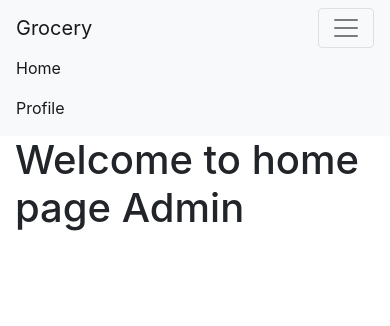
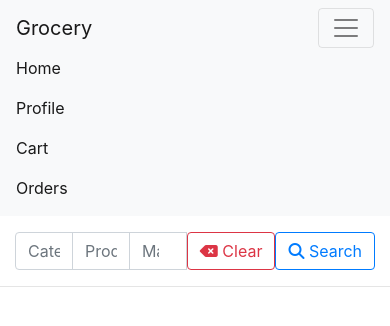
Before and after one commit to Harsh3107-123/grocery-store, a Flask app: page /home in a window 390 px wide, after a click that opens the changed part. Shown: the top 326 px of the page. Run offline with Flask 3, Linux system fonts and the light colour scheme; the visitor is signed in with stand-in values (Sample User, id 1).

Commit message:
completed

```diff
--- a/app.py
+++ b/app.py
@@ -5,6 +5,7 @@ from flask import Flask
 app = Flask(__name__)
 import config
 import models
+import api
 import routes
 # Check if the script is being run directly
 if __name__ == '__main__':
--- a/models.py
+++ b/models.py
@@ -31,8 +31,8 @@ class Product(db.Model):
     quantity = db.Column(db.Integer, nullable=False, default=0)
     man_date = db.Column(db.Date, nullable=False)
 
-    carts = db.relationship('Cart', backref='cart', lazy=True)
-    orders = db.relationship('Order', backref='order', lazy=True)
+    carts = db.relationship('Cart', backref='product', lazy=True)
+    orders = db.relationship('Order', backref='product', lazy=True)
 
 # creating cart model
 class Cart(db.Model):
@@ -40,6 +40,7 @@ class Cart(db.Model):
     user_id = db.Column(db.Integer, db.ForeignKey('user.id'), nullable=False)
     product_id = db.Column(db.Integer, db.ForeignKey('product.id'), nullable=False)
     quantity = db.Column(db.Integer, nullable=False, default=1)
+
 
 # creating transaction model
 class Transaction(db.Model):
--- a/requirements.txt
+++ b/requirements.txt
@@ -10,3 +10,4 @@ python-dotenv==1.1.0
 SQLAlchemy==2.0.41
 typing_extensions==4.14.0
 Werkzeug==3.1.3
+flask-restful
--- a/routes.py
+++ b/routes.py
@@ -7,13 +7,14 @@ from flask import render_template,request,redirect,url_for,flash,session
 
 # now import some important stuff from models for backend validation
 # it is good practise to  import only those things which are required in the file
-from models import User, db,Category,Product
+from models import *
 
 # for security important stuff from  werkzeug.security
 from werkzeug.security import generate_password_hash,check_password_hash
+
 from functools import wraps
-
-
+import csv
+from uuid import uuid4
 from datetime import datetime
 
 @app.route('/login')
@@ -47,7 +48,7 @@ def login_post():
     if user.is_admin:
         return redirect(url_for('admin'))
 
-    return redirect(url_for('index'))
+    return redirect(url_for('home'))
 
 # define route for the registeration of the user
 @app.route('/register')
@@ -151,8 +152,7 @@ def profile_post():
 def index():
 
     #check if the user is in the session or not(we can say that it is a cookie) this will not allow us to enter in the index page directly
-    return render_template("index.html")
-
+    return redirect(url_for('home'))
 #adding logout button in here
 @app.route('/logout')
 @login_required
@@ -165,14 +165,36 @@ def logout():
 @login_required
 def home():
     user=User.query.get(session['user_id'])
-    return render_template('home.html',user=user)
+    categories=Category.query.all()
+
+    cname=request.args.get('cname') or ''
+    pname=request.args.get('pname') or ''
+    price=request.args.get('price')
+
+    if price:
+        try:
+            price=float(price)
+        except ValueError:
+            flash("Invalid price")
+            return redirect(url_for('home'))
+        if price <=0:
+            flash("Invalid price")
+            return redirect(url_for('home'))
+
+
+    if cname:
+        categories=Category.query.filter(Category.name.ilike(f"%{cname}%")).all()
+
+    return render_template('home.html',user=user,categories=categories,cname=cname,pname=pname,price=price)
 
 
 @app.route('/admin')
 @admin_required
 def admin():
     categories=Category.query.all()
-    return render_template('admin.html',categories=categories)
+    category_names=[category.name for category in categories]
+    category_sizes=[len(category.products) for category in categories]
+    return render_template('admin.html',categories=categories,category_names=category_names,category_sizes=category_sizes)
 
 @app.route('/category/add')
 @admin_required
@@ -294,10 +316,7 @@ def add_product_post(category_id):
     return redirect(url_for('admin'))
 
 
-@app.route('/category/<int:id>')
-@admin_required
-def show_product(id):
-    return "show product"
+
 
 @app.route('/product/<int:id>/edit')
 @admin_required
@@ -365,3 +384,104 @@ def delete_product_post(id):
     db.session.commit()
     flash("category is deleted")
     return redirect(url_for('admin'))
+
+@app.route('/add_to_cart/<int:product_id>',methods=['POST'])
+@login_required
+def add_to_cart(product_id):
+    product=Product.query.get(product_id)
+    if not product:
+        flash("Product does not exist")
+        return redirect(url_for('index'))
+    quantity=request.form.get('quantity')
+    try:
+        quantity=int(quantity)
+    except ValueError:
+        flash('Invalid quantity')
+        return redirect(url_for('index'))
+    if quantity<=0 or quantity > product.quantity:
+        flash(f'Invalid quantity should be between 1 and {product.quantity}')
+        return redirect(url_for('index'))
+
+    cart=Cart.query.filter_by(user_id=session['user_id'],product_id=product_id).first()
+
+    if cart:
+        if quantity+cart.quantity>product.quantity:
+            flash(f"Invlaid quantity, Should be between 1 and {product.quantity} ")
+            return redirect(url_for('index'))
+        cart.quantity+=quantity
+    else:
+        cart=Cart(user_id=session['user_id'],product_id=product.id,quantity=quantity)
+        db.session.add(cart)
+    db.session.commit()
+    flash('product is added successfully to cart')
+    return redirect(url_for('index'))
+
+@app.route('/cart')
+@login_required
+def cart():
+    carts=Cart.query.filter_by(user_id=session['user_id']).all()
+    total_amount = sum([cart.product.price * cart.quantity for cart in carts])
+    return render_template('cart.html',carts=carts,total_amount=total_amount)
+
+@app.route('/cart/<int:id>/delete',methods=['POST'])
+@login_required
+def delete_cart(id):
+    cart=Cart.query.get(id)
+    if not cart:
+        flash("You do not have a cart with this id")
+        return redirect(url_for('cart'))
+    if cart.user_id!=session['user_id']:
+        flash("Your are not authorised")
+        return redirect(url_for('cart'))
+    db.session.delete(cart)
+    db.session.commit()
+    return redirect(url_for('cart'))
+
+@app.route('/checkout',methods=['POST'])
+@login_required
+def checkout():
+    carts = Cart.query.filter_by(user_id=session['user_id']).all()
+    if not carts:
+        flash('Cart is empty')
+        return redirect(url_for('cart'))
+
+    transaction = Transaction(user_id=session['user_id'], datetime=datetime.now())
+    for cart in carts:
+        order = Order(
+        transaction=transaction,
+        user_id=session['user_id'],  # use 'user_id', not 'user'
+        product_id=cart.product.id,  # use product_id, not product
+        quantity=cart.quantity,
+        price=cart.product.price
+    )
+        if cart.product.quantity < cart.quantity:
+            flash(f'Product {cart.product.name} is out of stock')
+            return redirect(url_for('delete_cart', id=cart.id))
+        cart.product.quantity -= cart.quantity
+        db.session.add(order)
+        db.session.delete(cart)
+    db.session.add(transaction)
+    db.session.commit()
+
+    flash('Order placed successfully')
+    return redirect(url_for('orders'))
+
+@app.route('/orders')
+@login_required
+def orders():
+    transactions = Transaction.query.filter_by(user_id=session['user_id']).order_by(Transaction.datetime.desc()).all()
+    return render_template('orders.html', transactions=transactions)
+
+@app.route('/export_csv')
+@login_required
+def export_csv():
+    transactions = Transaction.query.filter_by(user_id=session['user_id'])
+    filename=uuid4().hex+'.csv'
+    url='static/csv/'+filename
+    with open(url,'w',newline='') as file:
+        writer=csv.writer(file)
+        writer.writerow(['transaction_id','product_name', 'quantity', 'price', 'datetime'])
+        for transaction in transactions:
+            for order in transaction.orders:
+                writer.writerow([transaction.id, order.product.name, order.quantity, order.price, transaction.datetime])
+    return redirect(url_for('static', filename='csv/'+filename))
--- a/templates/category/show.html
+++ b/templates/category/show.html
@@ -28,9 +28,6 @@ Products
             <td>{{ product.quantity }}</td>
             <td>{{ product.man_date }}</td>
             <td>
-                <a href="{{ url_for('show_product', id=product.id) }}" class="btn btn-primary">
-                    <i class="fa fa-search" aria-hidden="true"></i>
-                    show</a>
                 <a href="{{ url_for('edit_product', id=product.id) }}" class="btn btn-primary">
                     <i class="fa fa-edit" aria-hidden="true"></i>
                     Edit</a>
--- a/templates/home.html
+++ b/templates/home.html
@@ -1,5 +1,64 @@
 {% extends 'layout.html' %}
 {% block title %}Home{% endblock %}
+
 {% block content %}
-<h1>Welcome to home page {{ user.username }}</h1>
+
+</div>
+{% include 'searchbar.html' %}
+<hr>
+<div class="categories-list">
+  {% for category in categories %}
+  <div class="category-item">
+    <h2>{{ category.name }}</h2>
+    <div class="products">
+      {% for product in category.products %}
+      {% if pname!='' and pname.lower() in product.name.lower() or not pname %}
+      {% if price and (product.price == price or product.price < price ) or not price %} <div class="card">
+        <img src="http://picsum.photos/200/200" class="card-img-top" alt="{{ product.name }}">
+        <div class="card-body">
+          <h5 class="card-title">{{ product.name }}</h5>
+          <p class="card-text">Price: &#8377;{{ product.price }}</p>
+          <p class="card-text">Available : {{ product.quantity }}</p>
+          <p class="card-text">man_date {{ product.man_date }}</p>
+          {% if product.quantity>0 %}
+          <form action="{{ url_for('add_to_cart', product_id=product.id) }}" method="POST">
+            <strong>Quantity:</strong>
+            <input type="number" name="quantity" min="1" max='{{ product.quantity }}' value="1"
+              class="form-control mb-2">
+            <button type="submit" class="btn btn-primary">Add to Cart</button>
+          </form>
+          {% else %}
+          <button disabled>Out of stock</button>
+          {% endif %}
+        </div>
+    </div>
+    {% endif %}
+    {% endif %}
+    {% endfor %}
+  </div>
+</div>
+{% endfor %}
+</div>
 {% endblock %}
+
+{% block style %}
+<style>
+  .categories-list {
+    display: flex;
+    flex-direction: column;
+    gap: 20px;
+    align-items: center;
+  }
+
+  .products {
+    display: flex;
+    flex-wrap: wrap;
+    justify-content: center;
+  }
+
+  .card {
+    width: 18rem;
+    margin: 10px;
+  }
+</style>
+{% endblock %}
--- a/templates/index.html
+++ /dev/null
@@ -1,4 +0,0 @@
-{% extends 'layout.html' %}
-{% block content %}
-<h1>Index page</h1>
-{% endblock %}
--- a/templates/layout.html
+++ b/templates/layout.html
@@ -21,8 +21,7 @@
     {% include "navbar.html" with context %}
     <!-- The container class in Bootstrap automatically adds left and right padding (and centers the content) to keep your content nicely -->
      {% include "message.html" %}
-
-    <div class="container">
+     <div class="container">
         {% block content %}
         {% endblock %}
     </div>
--- a/templates/navbar.html
+++ b/templates/navbar.html
@@ -14,6 +14,12 @@
         <li class="nav-item">
           <a class="nav-link active" aria-current="page" href="{{ url_for('profile') }}">Profile</a>
         </li>
+        <li class="nav-item">
+          <a class="nav-link active" aria-current="page" href="{{ url_for('cart') }}">Cart</a>
+        </li>
+        <li class="nav-item">
+          <a class="nav-link active" aria-current="page" href="{{ url_for('orders') }}">Orders</a>
+        </li>
         {% else %}
         <li class="nav-item">
           <a class="nav-link active" aria-current="page" href="{{ url_for('login') }}">Login</a>
--- /dev/null
+++ b/templates/searchbar.html
@@ -0,0 +1,36 @@
+<div class="container-fluid mt-3">
+    <div class="row">
+        <div class="col-md-12">
+            <form action="" method="GET">
+                <div class="input-group">
+                    <input type="text"
+                    name="cname"
+                    id="cname"
+                    value="{{cname}}"
+                    class="form-control"
+                    placeholder="Category">
+                    <input type="text"
+                    name="pname"
+                    id="pname"
+                    value="{{pname}}"
+                    class="form-control"
+                    placeholder="Product">
+                    <input type="number"
+                    name="price"
+                    id="price"
+                    value="{{price}}"
+                    class="form-control"
+                    placeholder="Max Price">
+                    <a href="{{url_for('index')}}" class="btn btn-outline-danger">
+                        <i class="fas fa-backspace    "></i>
+                        Clear
+                    </a>
+                    <button class="btn btn-outline-primary" type="submit">
+                        <i class="fa fa-search"></i>
+                        Search
+                    </span>
+                </div>
+            </form>
+        </div>
+    </div>
+</div>
```
Also changed, not shown: templates/admin.html (+51 -13 lines), templates/cart.html (added, +49 -0 lines), templates/orders.html (added, +61 -0 lines), 1 other file.
